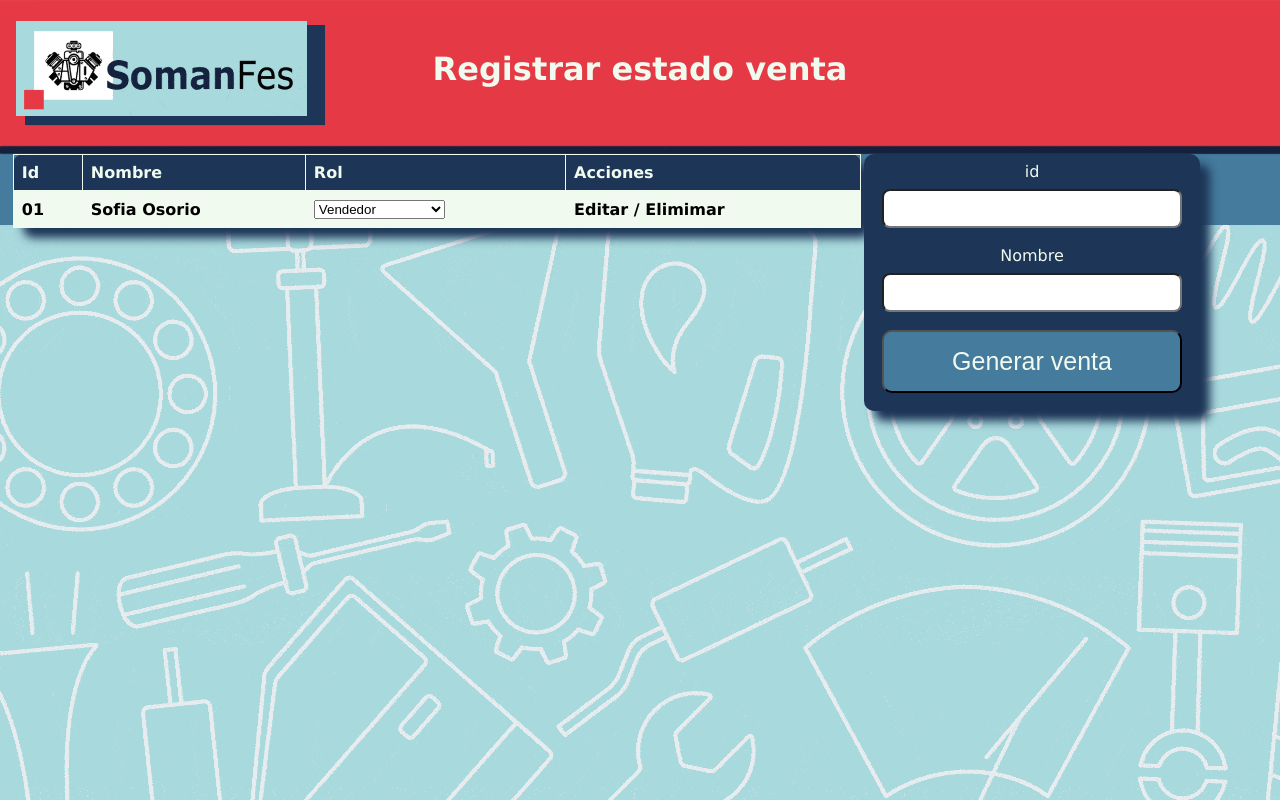
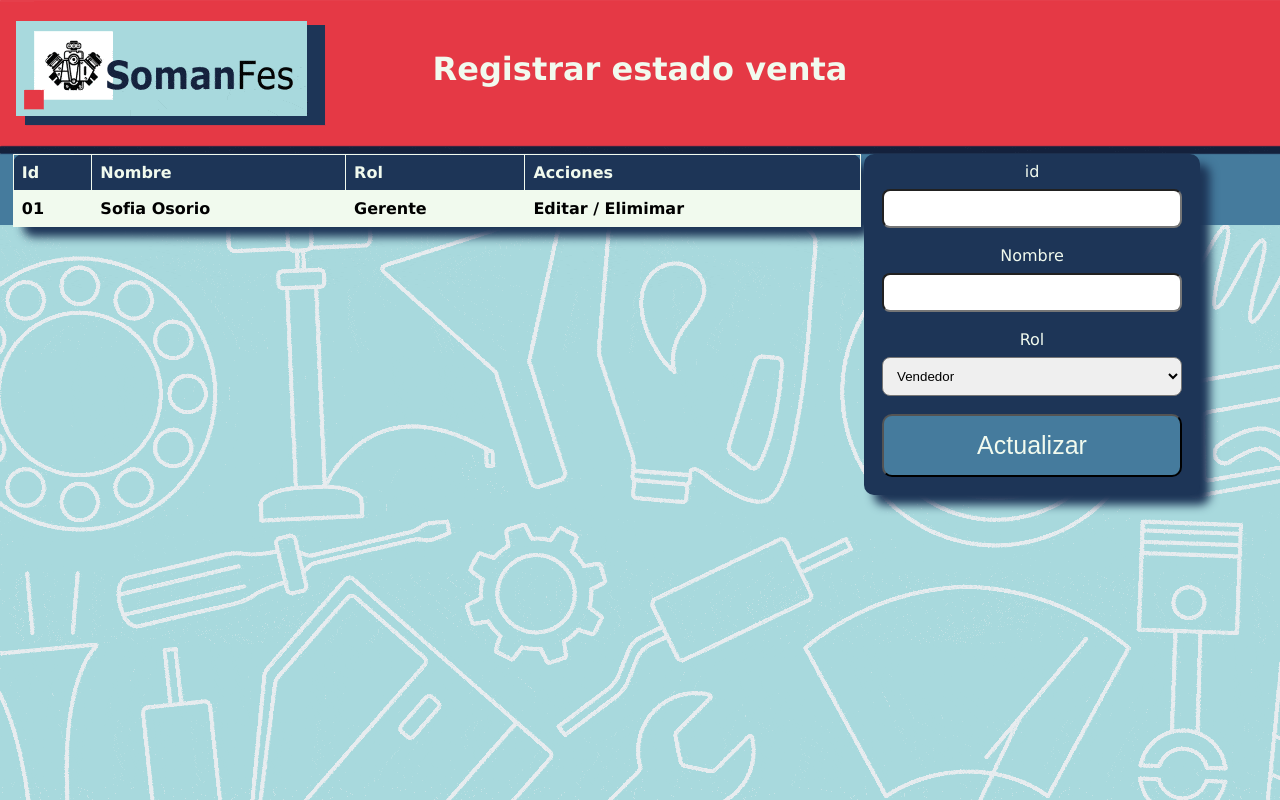
Before and after one commit to manuelalomia/proyecto_somanfes, a React (Create React App) app: page /gestion_usuarios in a window 1280 px wide. Built offline with nearby package versions, Linux system fonts and the light colour scheme.

Commit message:
Agregar mejoras al puntero del botón, agregar lista de roles al campo de roles en el formularios de gestión de usuarios

```diff
--- a/css/style.css
+++ /dev/null
@@ -1,192 +0,0 @@
-        body {
-            background-image: url('./imagenes.plantilla.gif');
-            max-width: 100% 25rem;
-            height: auto;
-            font-family: Verdana, Geneva, Tahoma, sans-serif;
-        }
-        /*Colores definidos para la aplicación*/
-
-         :root {
-            --Rojo-imperial: #E63946;
-            --Honeydew: #F1FAEE;
-            --Powder-blue: #A8DADC;
-            --Celadon: #457B9D;
-            --Rich: #05090F;
-            --Azul-oscuro: #1D3557;
-        }
-
-        .contenedor__formulario-login {
-            display: flex;
-            text-align: center;
-            justify-content: center;
-            height: 600px;
-            align-items: flex-end;
-        }
-
-        .contenedor__formulario-login--inputs {
-            display: flex;
-            flex-direction: column;
-            width: 20rem;
-            gap: 0.2rem;
-            color: var(--Honeydew);
-            font-weight: bolder;
-        }
-
-        form {
-            background-color: var(--Azul-oscuro);
-            border-radius: 10px;
-            box-shadow: 10px 10px 10px var(--Azul-oscuro);
-        }
-
-        #ini-sesion {
-            background-color: var(--Rojo-imperial);
-            color: var(--Rich);
-            padding: 0.8rem;
-            margin: 10px 10px 10px 10px;
-            font-size: 20px;
-            font-weight: bolder;
-            border-radius: 8px;
-        }
-
-        input[type=text] {
-            padding: 10px;
-            margin: 0px 10px 10px 10px;
-            border-radius: 8px;
-        }
-
-        input[type=password] {
-            padding: 10px;
-            margin: 0px 10px 10px 10px;
-            border-radius: 8px;
-        }
-
-        input[type=number] {
-            padding: 10px;
-            margin: 0px 10px 10px 10px;
-            border-radius: 8px;
-        }
-
-        input[type=date] {
-            padding: 10px;
-            margin: 0px 10px 10px 10px;
-            border-radius: 8px;
-        }
-
-        input[type=submit] {
-            background-color: var(--Celadon);
-            padding: 15px;
-            margin: 0px 10px 10px 10px;
-            color: var(--Honeydew);
-            border-radius: 10px;
-            font-size: 25px;
-        }
-
-        input[type=submit]:hover {
-            background-color: var(--Rojo-imperial);
-            color: var(--Rich);
-            font-weight: bolder;
-            box-shadow: 10px 10px;
-            transform: scale(1.05);
-        }
-
-        .cabecera {
-            display: flex;
-            justify-content: flex-end;
-        }
-
-        .cabecera__nav-bar {
-            display: flex;
-        }
-
-        .cabecera__nav-bar--li {
-            display: flex;
-            list-style-type: none;
-            padding: 0;
-            margin-top: 40px;
-            overflow: hidden;
-            background-color: var(--Azul-oscuro);
-        }
-
-        .cabecera__nav-bar--li li {
-            border-right: 1.5px solid var(--Honeydew);
-        }
-
-        .cabecera__nav-bar--li li a {
-            display: block;
-            text-decoration: none;
-            text-align: center;
-            padding: 14px 16px;
-            color: var(--Honeydew);
-            font-size: larger;
-        }
-
-        .cabecera__nav-bar--li li a:hover {
-            background-color: var(--Celadon);
-            font-weight: bolder;
-        }
-
-        .contenedor-layout {
-            max-width: 100% 25rem;
-            height: 600px;
-            display: grid;
-            grid-template-columns: repeat(3, 1fr);
-            grid-template-rows: repeat(4, 1fr);
-            grid-template-areas: 'header header header' 'main main form' 'main main form' 'footer footer footer';
-            gap: 1rem;
-        }
-
-        .contenedor-layout__header {
-            grid-area: header;
-        }
-
-        .contenedor-layout__main {
-            grid-area: main;
-        }
-
-        .contenedor-layout__form {
-            grid-area: form;
-        }
-
-        .contenedor-layout__footer {
-            grid-area: footer
-        }
-
-        table {
-            border-collapse: collapse;
-            width: 100%;
-        }
-
-        td,
-        th {
-            border: 1px solid #dddddd;
-            text-align: left;
-            padding: 8px;
-        }
-
-        tr:nth-child(even) {
-            background-color: #dddddd;
-        }
-
-        .contenedor-layout__form--formulario-ventas {
-            display: flex;
-            flex-direction: column;
-            text-align: center;
-            width: 20rem;
-            color: var(--Honeydew);
-            gap: 0.5rem;
-            padding: 0.5rem;
-        }
-
-        table {
-            background-color: var(--Azul-oscuro);
-            border-radius: 10px;
-            box-shadow: 10px 10px 10px var(--Azul-oscuro);
-            color: var(--Honeydew);
-        }
-
-        .contenedor-layout__header {
-            display: flex;
-            justify-content: center;
-            align-items: center;
-            color: var(--Honeydew);
-        }
--- a/src/components/gestion_usuarios_roles.jsx
+++ b/src/components/gestion_usuarios_roles.jsx
@@ -17,15 +17,7 @@ function GestionUsuarios() {
           <tr>
             <th>01</th>
             <th>Sofia Osorio</th>
-            <th><select>
-              <option>Vendedor</option>
-              <option>Administrador</option>
-              <option>Ejecutivo</option>
-              <option>Operativo</option>
-              <option>Director</option>
-              <option>Gerente comercial</option>
-            </select>
-            </th>
+            <th>Gerente</th>
             <th>Editar / Elimimar</th>
           </tr>
         </table>
@@ -37,7 +29,16 @@ function GestionUsuarios() {
           <input type="text"></input>
           <label for="">Nombre</label>
           <input type="text"></input>
-          <input className="boton" type="submit" value="Generar venta"></input>
+          <label for="">Rol</label>
+          <select>
+              <option>Vendedor</option>
+              <option>Administrador</option>
+              <option>Ejecutivo</option>
+              <option>Operativo</option>
+              <option>Director</option>
+              <option>Gerente comercial</option>
+            </select>
+          <input className="boton" type="submit" value="Actualizar"></input>
         </form>
       </div>
       </div>
--- a/src/components/gestion_vendedores.jsx
+++ b/src/components/gestion_vendedores.jsx
@@ -36,7 +36,7 @@ function GestionVendedores() {
           <input type="text"></input>
           <label for="">Fecha ingreso</label>
           <input type="date"></input>
-          <input className="boton" type="submit" value="Generar venta"></input>
+          <input className="boton" type="submit" value="Crear"></input>
         </form>
       </div>
       <div className="contenedor-layout__footer">
--- a/src/styles/styles.css
+++ b/src/styles/styles.css
@@ -80,6 +80,12 @@ input[type=date] {
   border-radius: 8px;
 }
 
+select {
+  padding: 10px;
+  margin: 0px 10px 10px 10px;
+  border-radius: 8px;
+}
+
 input[type=submit] {
   background-color: var(--Celadon);
   padding: 15px;
@@ -87,6 +93,7 @@ input[type=submit] {
   color: var(--Honeydew);
   border-radius: 10px;
   font-size: 25px;
+  cursor: pointer;
 }
 
 input[type=submit]:hover {
```
Also changed, not shown: inicio/ventas.html (deleted, +0 -60 lines).
